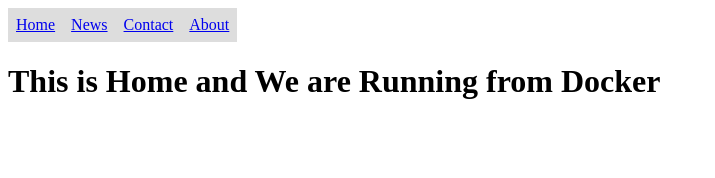
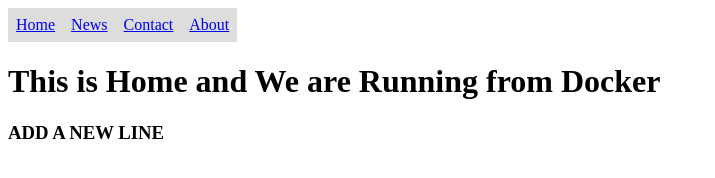
Before and after one commit to chanmuk1/cicddockerec2, a plain HTML site: page website/index.html in a window 1280 px wide. Shown: the whole page, without its empty margins (0-715 px from the left). Drawn offline with Linux system fonts and the light colour scheme.

Commit message:
index.htm updated

```diff
--- a/website/index.html
+++ b/website/index.html
@@ -31,5 +31,6 @@
       <li><a href="./about.html">About</a></li>
     </ul>
     <h1>This is Home and We are Running from Docker</h1>
+	<h3> ADD A NEW LINE </h3>
   </body>
 </html>
```
